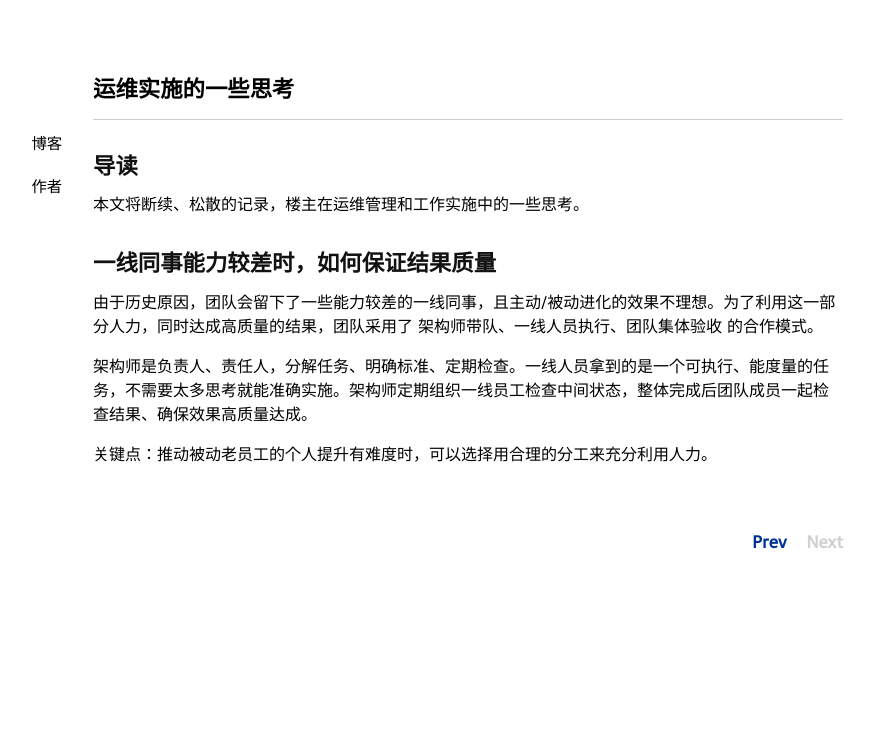
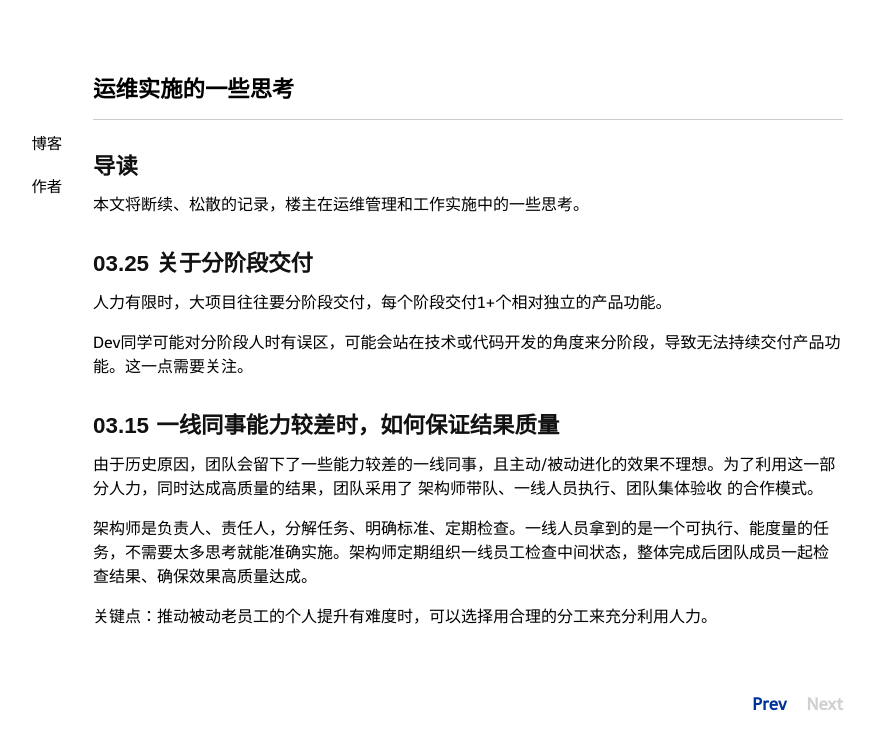
Before and after one commit to niean/niean.github.io, a Jekyll site: the page built from _posts/2020-03-15-op-tb.markdown, in a window 1280 px wide. Shown: the top 750 px of the page, without its empty margins (172-1046 px from the left). Built offline with Jekyll 4.4.1, drawn with Linux system fonts in a browser that asks for light colours; comment, search, counter and statistics services are not loaded.

```diff
--- a/_posts/2020-03-15-op-tb.markdown
+++ b/_posts/2020-03-15-op-tb.markdown
@@ -9,7 +9,14 @@
 ## 导读
 本文将断续、松散的记录，楼主在运维管理和工作实施中的一些思考。
 
-## 一线同事能力较差时，如何保证结果质量
+
+## 03.25 关于分阶段交付
+人力有限时，大项目往往要分阶段交付，每个阶段交付1+个相对独立的产品功能。
+
+Dev同学可能对分阶段人时有误区，可能会站在技术或代码开发的角度来分阶段，导致无法持续交付产品功能。这一点需要关注。
+
+
+## 03.15 一线同事能力较差时，如何保证结果质量
 由于历史原因，团队会留下了一些能力较差的一线同事，且主动/被动进化的效果不理想。为了利用这一部分人力，同时达成高质量的结果，团队采用了 架构师带队、一线人员执行、团队集体验收 的合作模式。
 
 架构师是负责人、责任人，分解任务、明确标准、定期检查。一线人员拿到的是一个可执行、能度量的任务，不需要太多思考就能准确实施。架构师定期组织一线员工检查中间状态，整体完成后团队成员一起检查结果、确保效果高质量达成。
```
Also changed, not shown: _posts/2020-01-25-op-model.markdown (added, +15 -0 lines), images/20200125/op-model.png (added), 2 other files.
